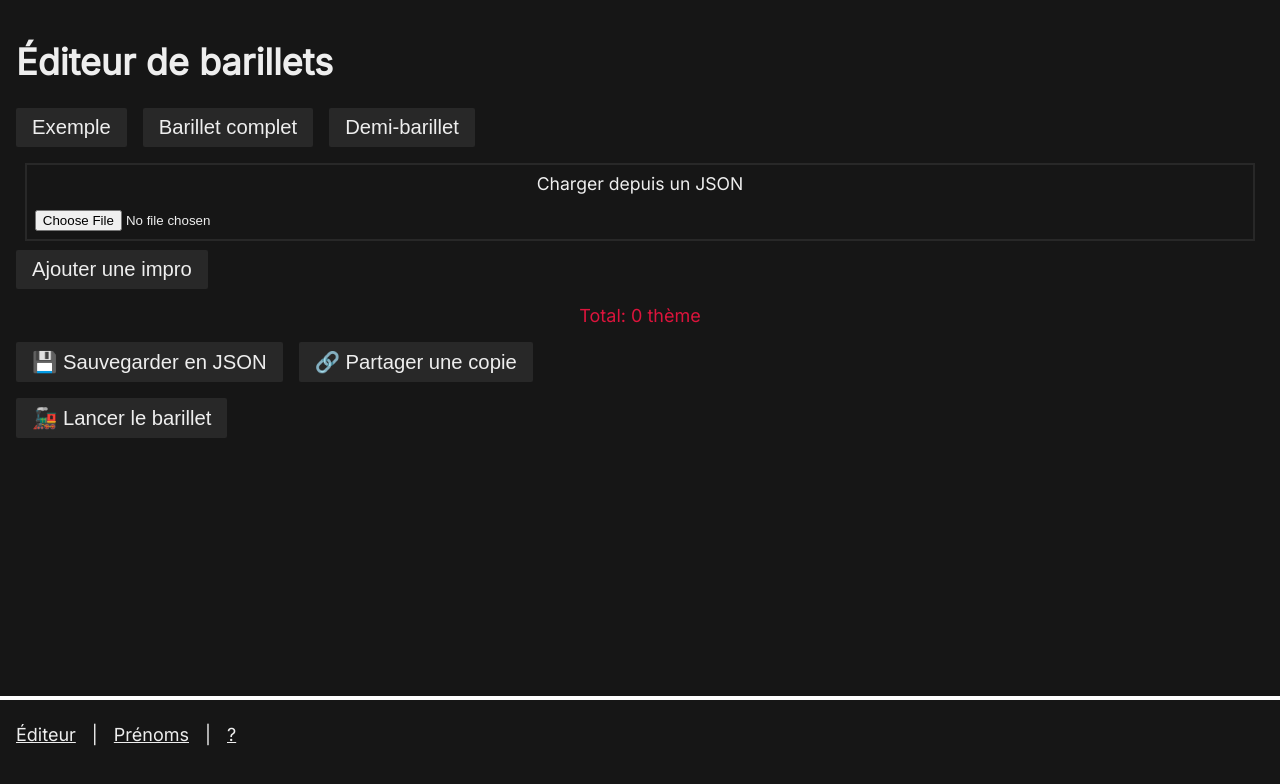
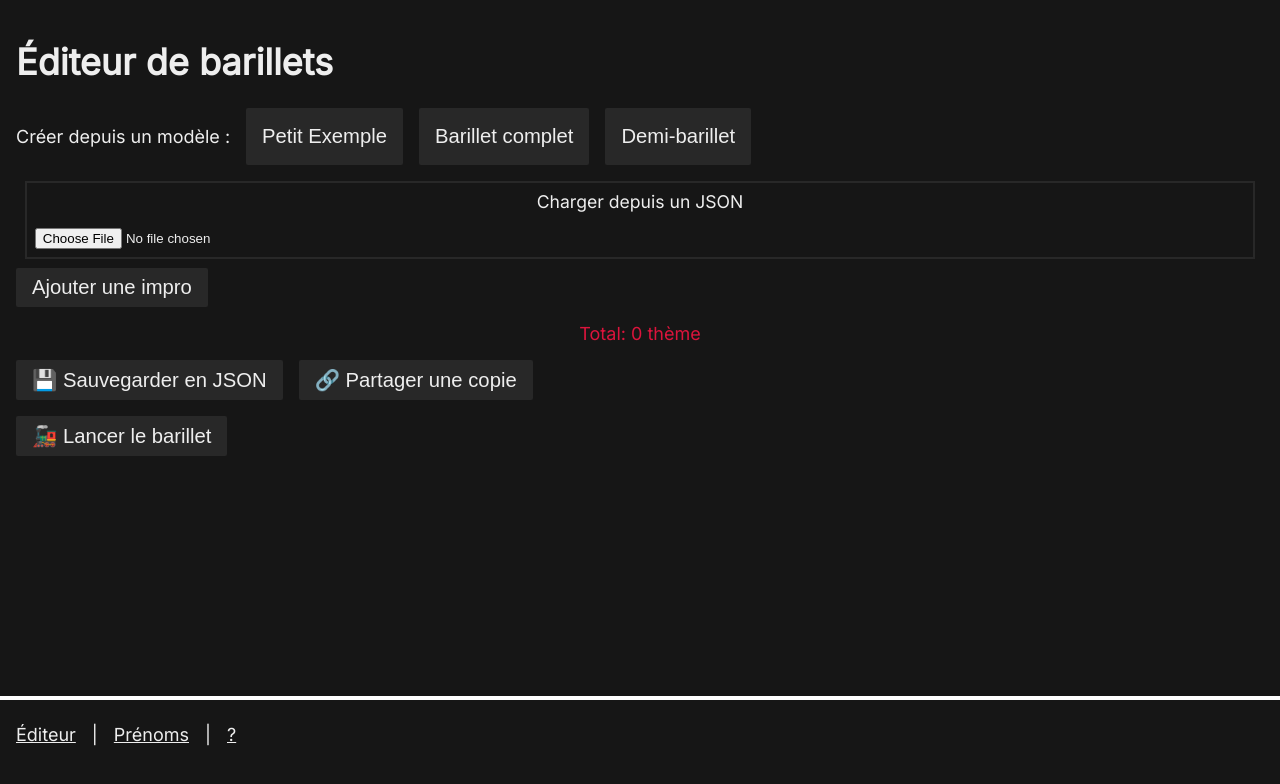
Before and after one commit to tchapeaux/improv-barillet-editor, a React (Vite) app: page /#/ in a window 1280 px wide. Shown: the top 784 px of the page. Built offline with nearby package versions, Linux system fonts and the light colour scheme.

Commit message:
✍️ add some copy for templates

```diff
--- a/src/components/Editor/TitleHeader.jsx
+++ b/src/components/Editor/TitleHeader.jsx
@@ -37,8 +37,9 @@ export default function TitleHeader({
           </>
         ) : (
           <>
+          <p>Créer depuis un modèle :</p>
             <button onClick={() => onReplaceBarillet(CARD_PLACEHOLDERS)}>
-              Exemple
+              Petit Exemple
             </button>
 
             <button onClick={() => onReplaceBarillet(FBIA_DEFAULT_BARILLET)}>
```
